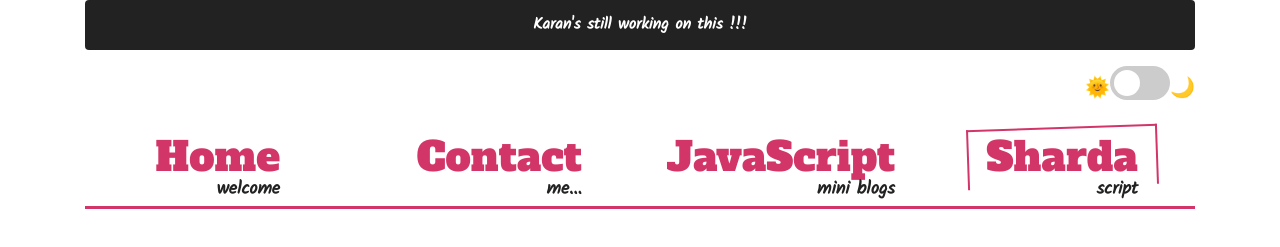
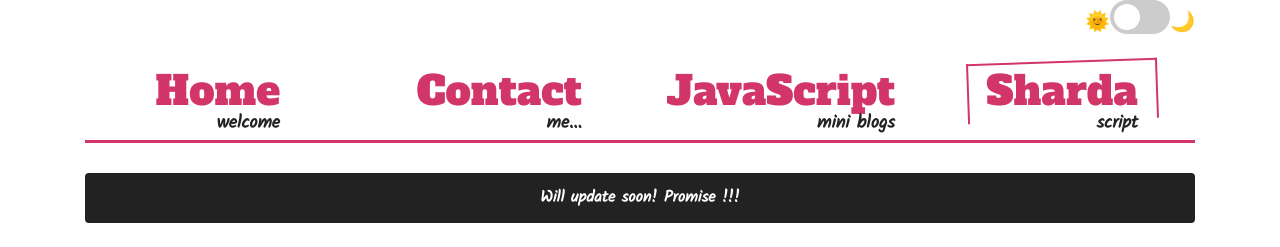
Before and after one commit to karankraina/karankraina, an Angular app: page /sharda in a window 1280 px wide. Shown: the top 247 px of the page. Built offline with nearby package versions, Linux system fonts and the light colour scheme; no server answers.

Commit message:
added my pic

```diff
--- a/src/app/app.component.html
+++ b/src/app/app.component.html
@@ -1,7 +1,4 @@
 <div class="container" appApplyTheme>
-    <div class="alert">
-        <p [ngStyle]="{fontSize: '16px'}">Karan's still working on this !!!</p>
-    </div>
     <div class="slider">
         🌞
         <app-slider></app-slider>
--- a/src/app/components/homepage/homepage.component.css
+++ b/src/app/components/homepage/homepage.component.css
@@ -8,6 +8,12 @@
 .brand-text p {
     font-size: 1em;
     color: var(--textNormal);
+}
+
+.cool-border {
+    border: 2px solid var(--textNormal);
+    border-radius: 5px;
+    padding: 5px;
 }
 
 
--- a/src/app/components/homepage/homepage.component.html
+++ b/src/app/components/homepage/homepage.component.html
@@ -1,5 +1,8 @@
 <div class="main-wrapper">
     <div class="container">
+        <div class="d-lg-none d-flex justify-content-center">
+            <img class="img-fluid cool-border" src="/assets/karan-raina.jpg" alt="Karan Raina">
+        </div>
         <div class="brand-text">
             <h2><span class="text-deco">Hey, I'm Karan Raina</span></h2>
             <p>
--- a/src/app/components/javascript/blog-link/blog-link.component.css
+++ b/src/app/components/javascript/blog-link/blog-link.component.css
@@ -3,7 +3,7 @@
     font-size: 1em;
 }
 .blog-link a h3{
-    /* font-size: 1.2rem; */
+    font-size: 1.3rem;
     font-weight: bold;
 }
 .blog-link .meta {
--- a/src/app/components/javascript/javascript.component.html
+++ b/src/app/components/javascript/javascript.component.html
@@ -1,4 +1,7 @@
 <div class="js-container" *ngIf="!isLoading; else loadingScreen">
+    <div class="alert">
+        <p [ngStyle]="{fontSize: '16px'}">I'm still working on this !!!</p>
+    </div>
     <app-blog-link *ngFor="let blog of blogs" [id]="blog.id" [title]="blog.title"
         [shortDescription]="blog.shortDescription" [author]="blog.author" [publishedDate]="blog.publishedDate">
     </app-blog-link>
--- a/src/app/components/sharda/sharda-instagram/sharda-instagram.component.html
+++ b/src/app/components/sharda/sharda-instagram/sharda-instagram.component.html
@@ -17,5 +17,5 @@
 </div>
 
 <ng-template #loadingScreen>
-    <h4 class="loader">loading instagram posts...</h4>
+    <h4 class="loader"> &lt;Space for posts&gt;</h4>
 </ng-template>
--- a/src/app/components/sharda/sharda.component.html
+++ b/src/app/components/sharda/sharda.component.html
@@ -1,4 +1,7 @@
 <div class="main-wrapper">
+    <div class="alert">
+        <p [ngStyle]="{fontSize: '16px'}"> Will update soon! Promise !!!</p>
+    </div>
     <div class="container">
         <div class="brand-text">
             <h2><span class="text-deco">Sharda Script</span></h2>
--- a/src/styles.css
+++ b/src/styles.css
@@ -83,3 +83,12 @@ a {
     text-decoration-color: var(--linkColor);
     text-decoration-thickness: 2px;
 }
+
+.alert {
+    text-align: center;
+    color: var(--backgroundPrimaryColor);
+    font-weight: bold;
+    font-family: kalam;
+    background: var(--textTitle);
+    max-height: 50px;
+}
```
